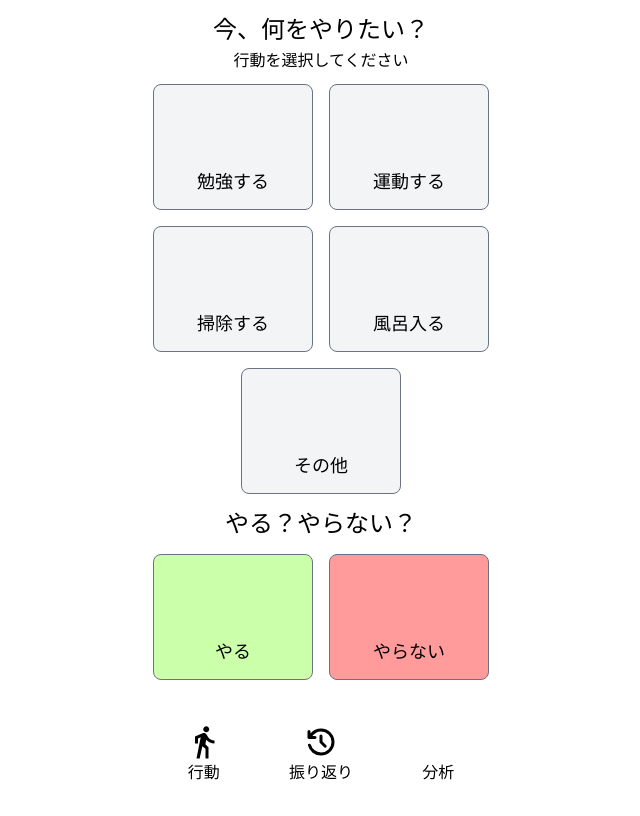
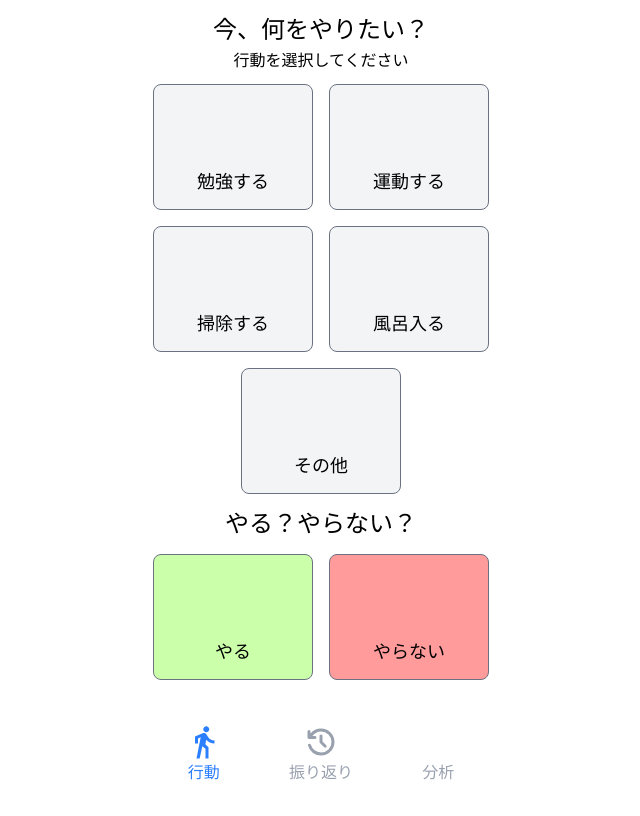
Before and after one commit to risa-h1108/Miru, a React (Vite) app: page /action in a window 1280 px wide. Shown: the whole page, without its empty margins (319-959 px from the left). Built offline with nearby package versions, Linux system fonts and the light colour scheme; some icons are missing.

Commit message:
feat:現在表示しているページのタブをURLで判別し、ハイライトされる機能を実装

```diff
--- a/src/components/TabBar.tsx
+++ b/src/components/TabBar.tsx
@@ -2,7 +2,7 @@
 
 import { Icon } from "@iconify/react";
 import type { TabCards } from "../types";
-import { useNavigate } from "react-router-dom";
+import { useLocation, useNavigate } from "react-router-dom";
 
 //タブの枠内での位置調整CSS
 const TabGridBase = "grid grid-cols-3 gap-4 px-6 mb-4 mt-8 max-w-sm mx-auto";
@@ -27,12 +27,18 @@ const TabList: TabCards[] = [
 export default function TabBar() {
   const navigate = useNavigate();
 
+  const location = useLocation();
+  //現在の表示ページ(location.pathname)とタブの遷移先url(引数)が一致しているか(＝どのタブを今選択中か)を判定する条件式
+  const isActive = (url: string) => location.pathname === url;
+
   return (
     <div className="fixed bottom-0 w-full bg-white">
       {/*タブの中身を表示*/}
       <div className={TabGridBase}>
         {/*map処理で3つのタブ選択肢を生成*/}
-        {TabList.map((item) => (
+        {TabList.map((item) => {
+          const active = isActive(item.url);
+          return (
             <button
               key={item.id}
               //タブが表示される瞬間（レンダリング時）にnavigateが実施されてページ遷移を起こさないために、
@@ -42,12 +48,20 @@ export default function TabBar() {
               className="flex flex-col items-center"
             >
               {/*アイコンの表示*/}
-            <Icon icon={item.icon} width={36} height={36} />
+              <Icon
+                icon={item.icon}
+                width={36}
+                height={36}
+                className={active ? "text-blue-500" : "text-gray-400"}
+              />
 
               {/*ラベル（「ホーム」など）の表示*/}
-            <span>{item.label}</span>
+              <span className={active ? "text-blue-500" : "text-gray-400"}>
+                {item.label}
+              </span>
             </button>
-        ))}
+          );
+        })}
       </div>
     </div>
   );
```
Lines whose indentation alone changed are shown as unchanged.
